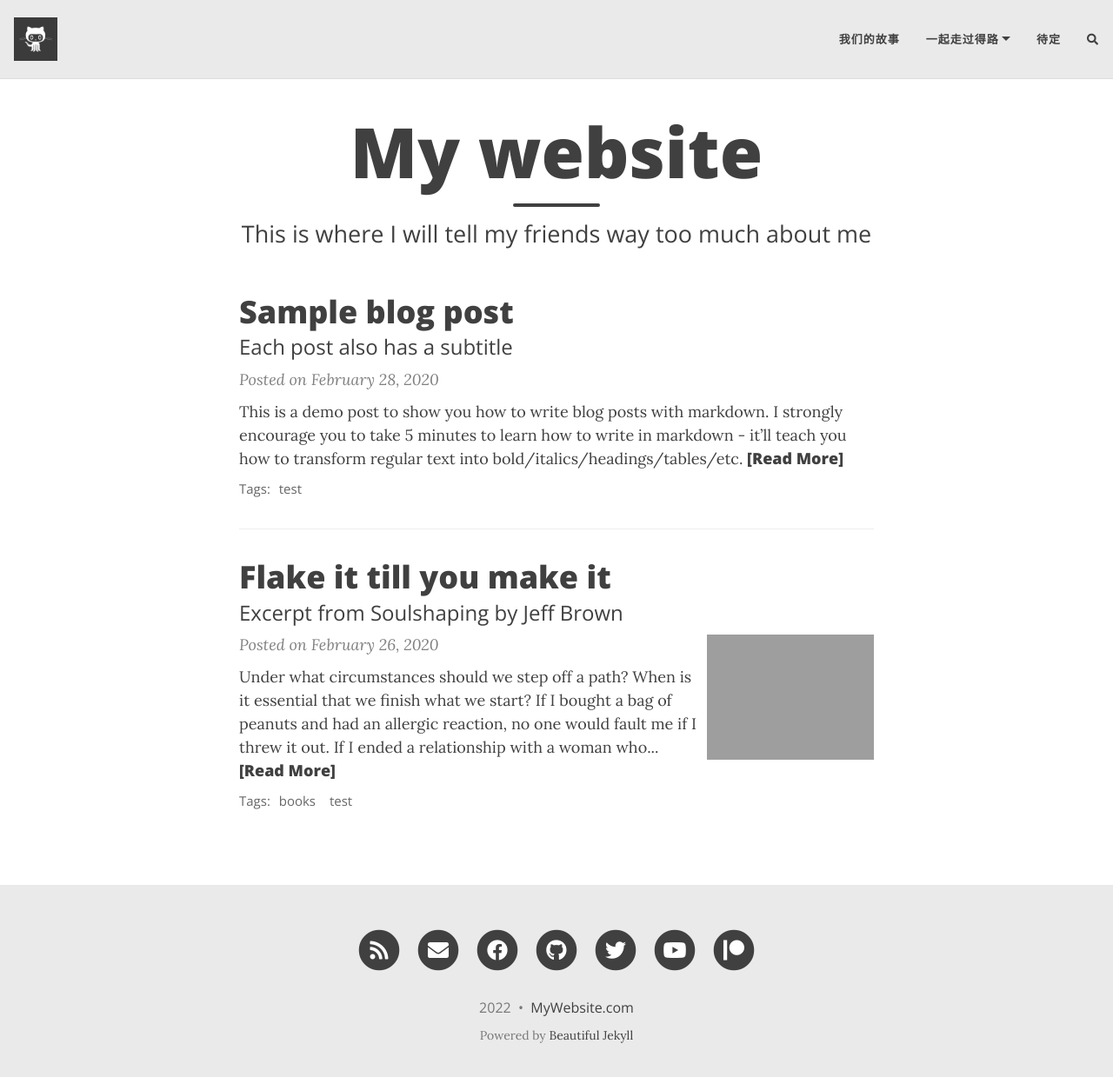
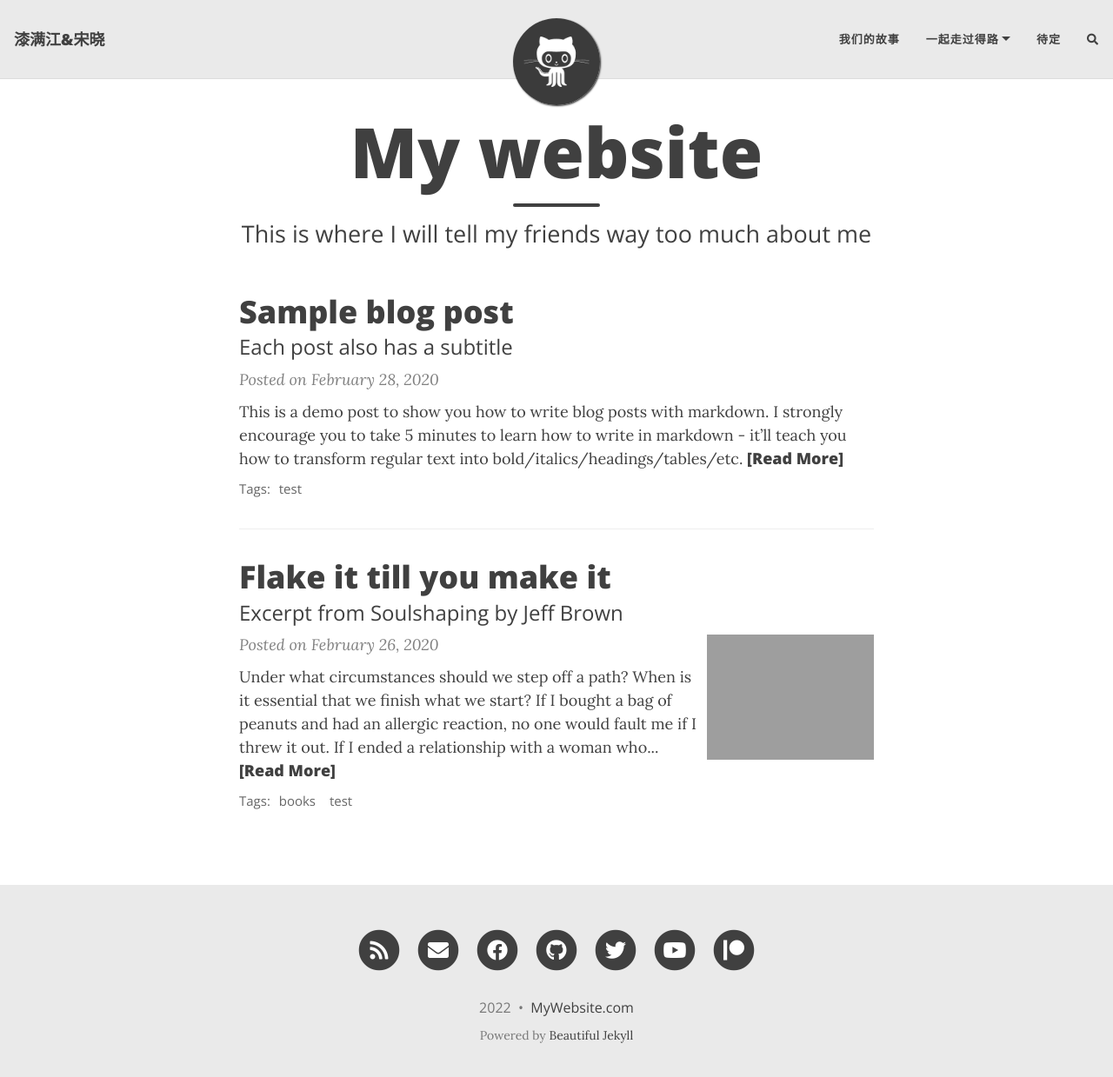
Before and after one commit to tplmdfx/tplmdfx.github.io, a Jekyll site: the page built from index.html, in a window 1280 px wide and 1252 px high. Shown: the top 1239 px of the window at 87% size. Built offline with Jekyll 4.4.1, drawn with Linux system fonts in a browser that asks for light colours; nearby versions of some CDN libraries; the list of posts is cut into pages by our own code; comment, search, counter and statistics services are not loaded.

Commit message:
my blog 09

```diff
--- a/_config.yml
+++ b/_config.yml
@@ -24,14 +24,14 @@ navbar-links:
 
 # Image to show in the navigation bar - works best with a square image
 # Remove this parameter if you don't want an image in the navbar
-#avatar: "/assets/img/avatar-icon.png"
+avatar: "/assets/img/avatar-icon.png"
 
 # By default, the image is cut into a circle. You can disable this behaviour by setting 'round-avatar: false'
 round-avatar: true
 
 # If you want to have an image logo in the top-left corner instead of having the title of the website,
 # then specify the following parameter
-title-img:  "/assets/img/avatar-icon.png"
+#title-img:  "/assets/img/avatar-icon.png"
 
 
 # --- Footer social media links --- #
```
